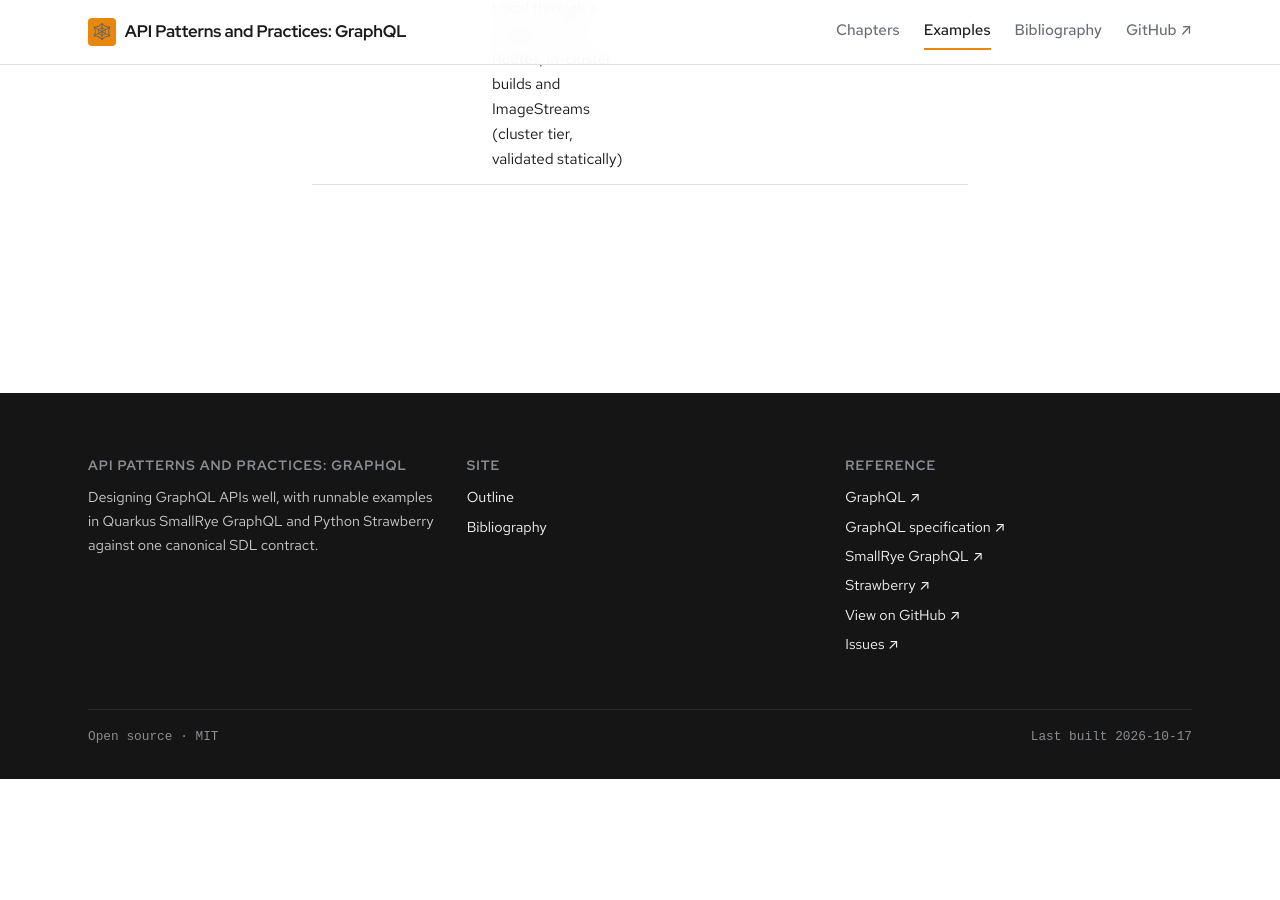
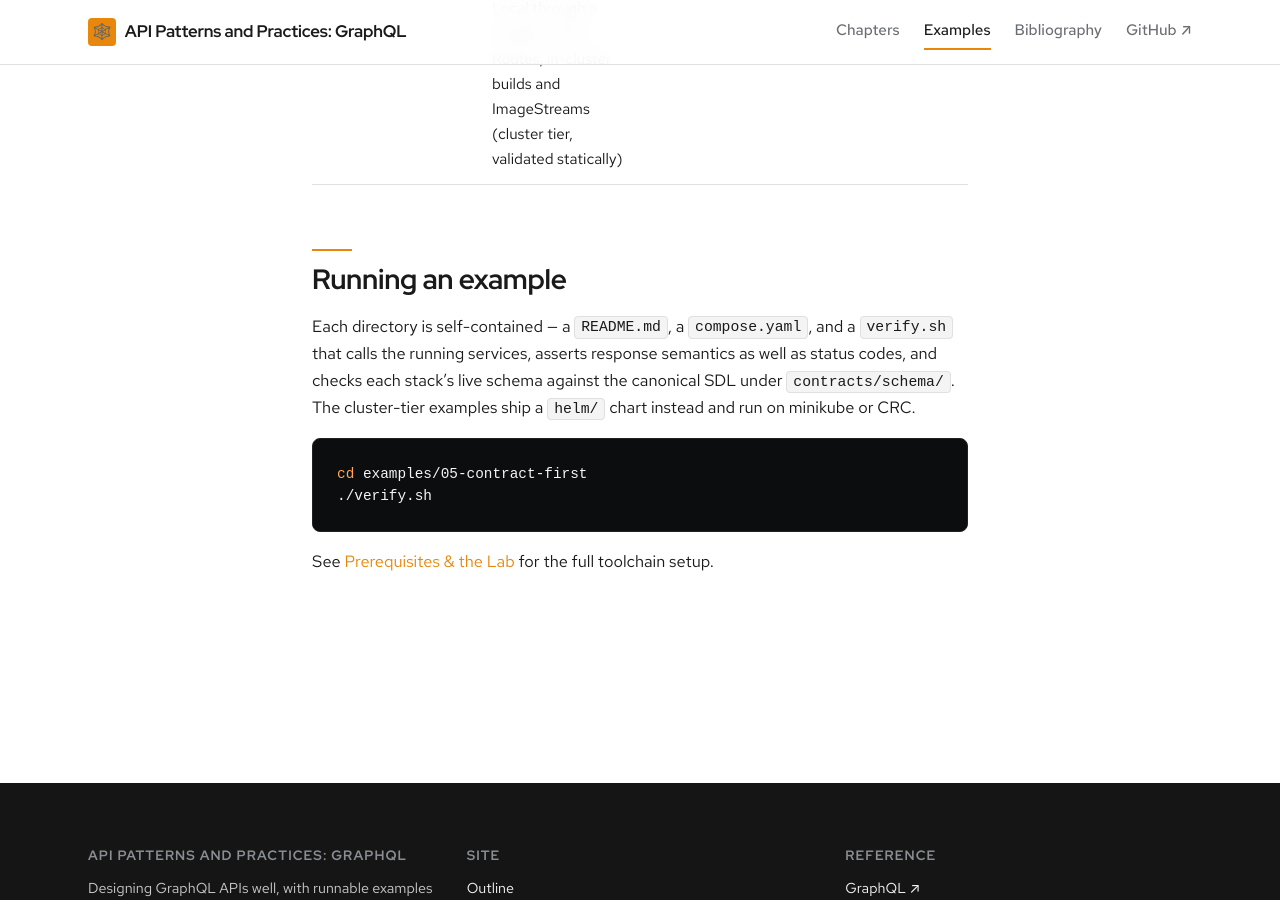
Before and after one commit to patterncatalyst/api-patterns-and-practices-graphql, a Jekyll site: the page built from _example_pages/index.md, in a window 1280 px wide and 900 px high, scrolled down 7450 px. Built offline with Jekyll 4.4.1, drawn with Linux system fonts in a browser that asks for light colours; some web fonts are replaced; before the commit the page ends 8229 px from its top, so only the background shows below that.

Commit message:
docs(examples): add Running-an-example section to match the REST page (#3)

````diff
--- a/_example_pages/index.md
+++ b/_example_pages/index.md
@@ -41,3 +41,18 @@ and checks each stack's live schema against the contract.
 | [26-minikube](https://github.com/{{ site.github_username }}/{{ site.github_repo }}/tree/main/examples/26-minikube) | One Helm chart for both stacks on minikube: probes, ConfigMaps, generated TLS, NetworkPolicy and `helm test`, behind a NodePort edge (cluster tier, no `verify.sh`) | Both | [Ch26]({{ '/docs/26-kubernetes-on-minikube/' | relative_url }}) |
 | [27-final-project](https://github.com/{{ site.github_username }}/{{ site.github_repo }}/tree/main/examples/27-final-project) | Every defence together: the complete schema with subscriptions, cost limits, Keycloak authorization on every path, internal-only introspection and k6 through the edge, on Compose and on minikube | Both | [Ch27]({{ '/docs/27-the-final-project/' | relative_url }}) |
 | [99-appendix-a-openshift-crc](https://github.com/{{ site.github_username }}/{{ site.github_repo }}/tree/main/examples/99-appendix-a-openshift-crc) | The final project's chart on OpenShift Local through a wrapper chart: Routes, in-cluster builds and ImageStreams (cluster tier, validated statically) | Both | [Appendix A]({{ '/docs/99-appendix-a-openshift-crc/' | relative_url }}) |
+
+## Running an example
+
+Each directory is self-contained — a `README.md`, a `compose.yaml`, and a
+`verify.sh` that calls the running services, asserts response semantics as well
+as status codes, and checks each stack's live schema against the canonical SDL
+under `contracts/schema/`. The cluster-tier examples ship a `helm/` chart
+instead and run on minikube or CRC.
+
+```bash
+cd examples/05-contract-first
+./verify.sh
+```
+
+See [Prerequisites & the Lab]({{ '/docs/00-prerequisites-and-the-lab/' | relative_url }}) for the full toolchain setup.
````
